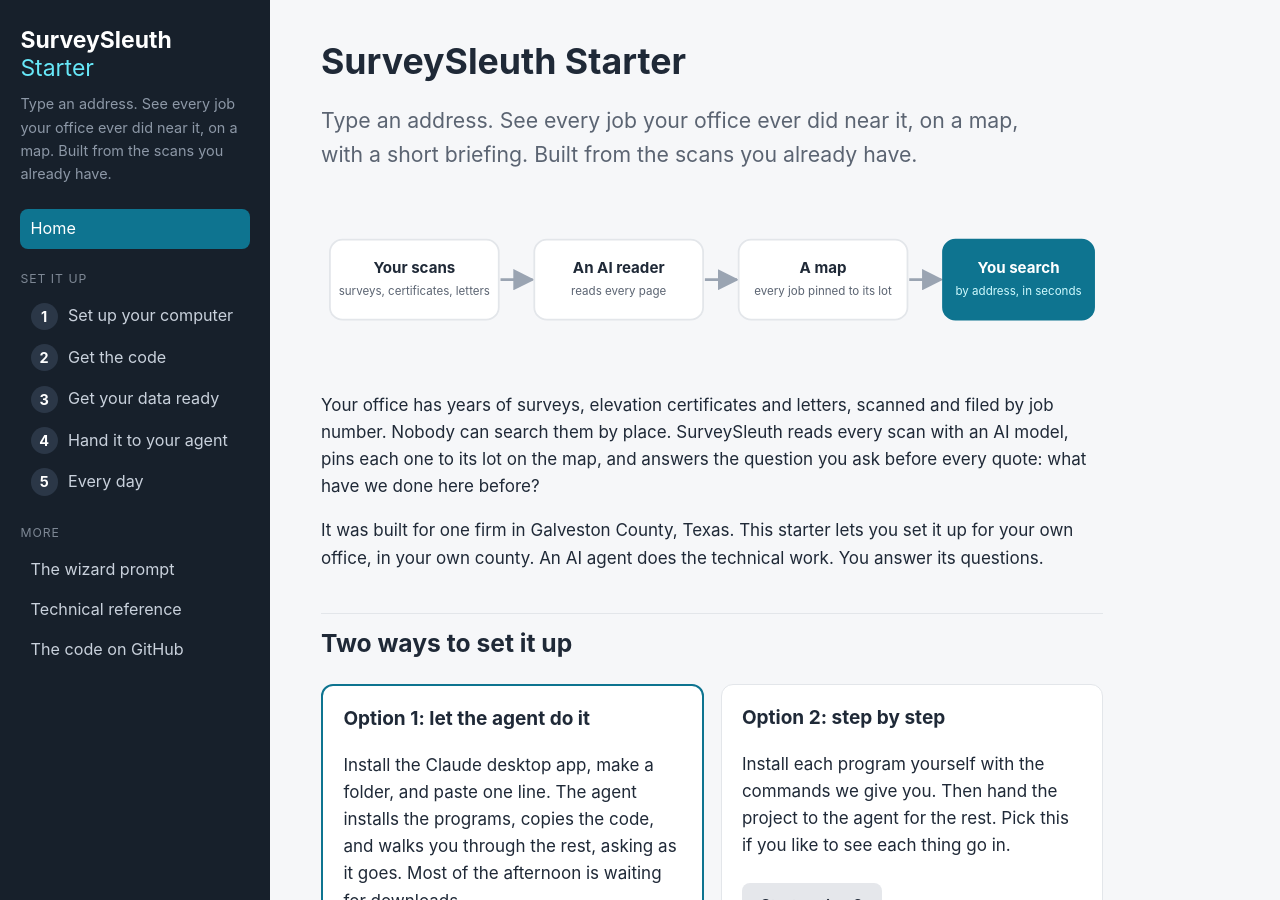
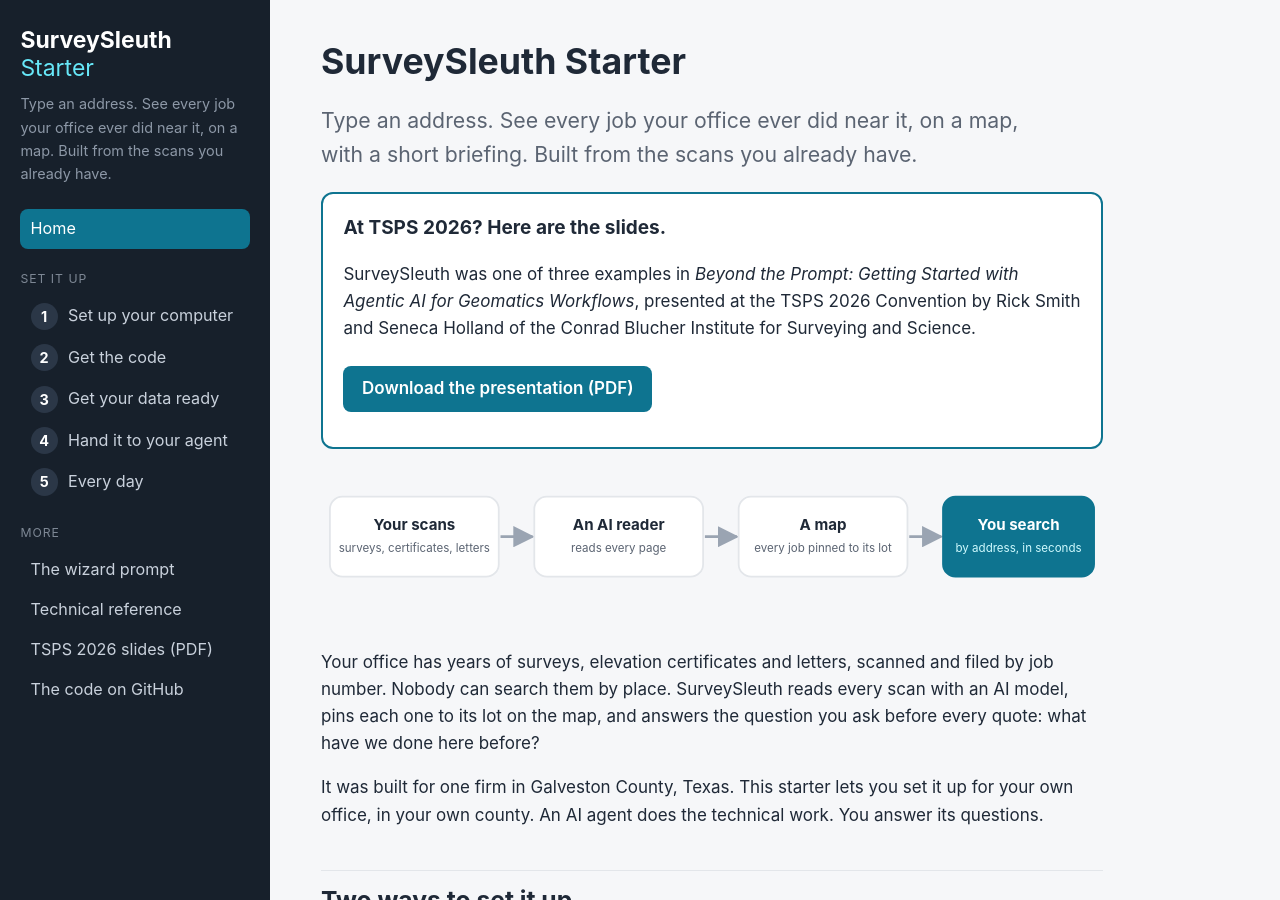
Before and after one commit to RickSmith/SurveySleuth-Starter, a Jekyll site: the page built from docs/index.md, in a window 1280 px wide and 900 px high. Built offline with Jekyll 4.4.1, drawn with Linux system fonts in a browser that asks for light colours; our own code applies the rules of GitHub Pages for plain Markdown files.

Commit message:
TSPS 2026 convention slides in the docs
The presentation SurveySleuth was shown in, without the two slides of
recorded plats. Featured at the top of the home page for convention
attendees, and linked from the site navigation and the README.

Co-Authored-By: Claude Opus 5.5 <noreply@anthropic.com>
Claude-Session: https://claude.ai/code/session_01UEcNeXZNvZiagtsPuiEhoT

```diff
--- a/docs/_layouts/default.html
+++ b/docs/_layouts/default.html
@@ -22,6 +22,7 @@
   <div class="nav-group">More</div>
   <a class="nav-link{% if u == '/wizard.html' %} on{% endif %}" href="{{ '/wizard.html' | relative_url }}">The wizard prompt</a>
   <a class="nav-link{% if u == '/reference.html' %} on{% endif %}" href="{{ '/reference.html' | relative_url }}">Technical reference</a>
+  <a class="nav-link" href="{{ '/assets/tsps-2026-beyond-the-prompt.pdf' | relative_url }}">TSPS 2026 slides (PDF)</a>
   <a class="nav-link" href="https://github.com/RickSmith/SurveySleuth-Starter">The code on GitHub</a>
 </nav>
 <main class="content">
--- a/docs/index.md
+++ b/docs/index.md
@@ -1,6 +1,16 @@
 # SurveySleuth Starter
 
 <p class="lead">Type an address. See every job your office ever did near it, on a map, with a short briefing. Built from the scans you already have.</p>
+
+<div class="card pick" markdown="1">
+### At TSPS 2026? Here are the slides.
+
+SurveySleuth was one of three examples in *Beyond the Prompt: Getting Started with Agentic AI for Geomatics
+Workflows*, presented at the TSPS 2026 Convention by Rick Smith and Seneca Holland of the Conrad Blucher Institute for
+Surveying and Science.
+
+[Download the presentation (PDF)](assets/tsps-2026-beyond-the-prompt.pdf){: .btn}
+</div>
 
 <svg class="flow" viewBox="0 0 880 150" xmlns="http://www.w3.org/2000/svg" role="img" aria-label="Your scans go to a reader, then onto a map, then you search by address">
   <defs><marker id="a" viewBox="0 0 10 10" refX="9" refY="5" markerWidth="8" markerHeight="8" orient="auto"><path d="M0 0L10 5L0 10z" fill="#9aa4b2"/></marker></defs>
```
Also changed, not shown: README.md, 1 other file.
